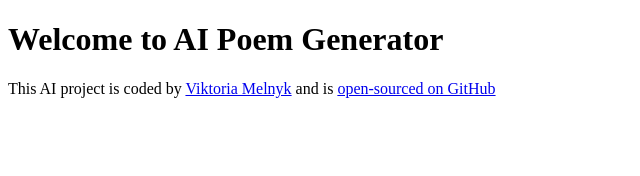
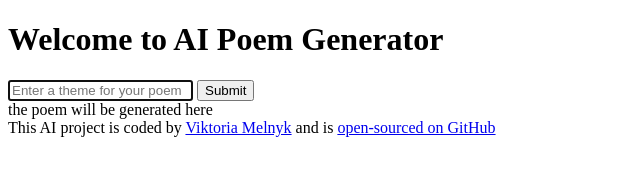
Before and after one commit to Victoriia-Melnyk/Poems_generator_project, a plain HTML site: page index.html in a window 1280 px wide. Shown: the whole page, without its empty margins (0-640 px from the left). Drawn offline with Linux system fonts and the light colour scheme.

Commit message:
added basic html

```diff
--- a/index.html
+++ b/index.html
@@ -7,7 +7,20 @@
 		<title>Poem Generator</title>
 	</head>
 	<body>
-		<h1>Welcome to AI Poem Generator</h1>
+		<main>
+			<h1>Welcome to AI Poem Generator</h1>
+			<form>
+				<input
+					type="text"
+					placeholder="Enter a theme for your poem"
+					autofocus
+					required
+					autocomplete="off"
+				/>
+				<button type="submit">Submit</button>
+			</form>
+			<div>the poem will be generated here</div>
+		</main>
 		<footer>
 			This AI project is coded by
 			<a href="https://github.com/Victoriia-Melnyk" target="_blank"
```
